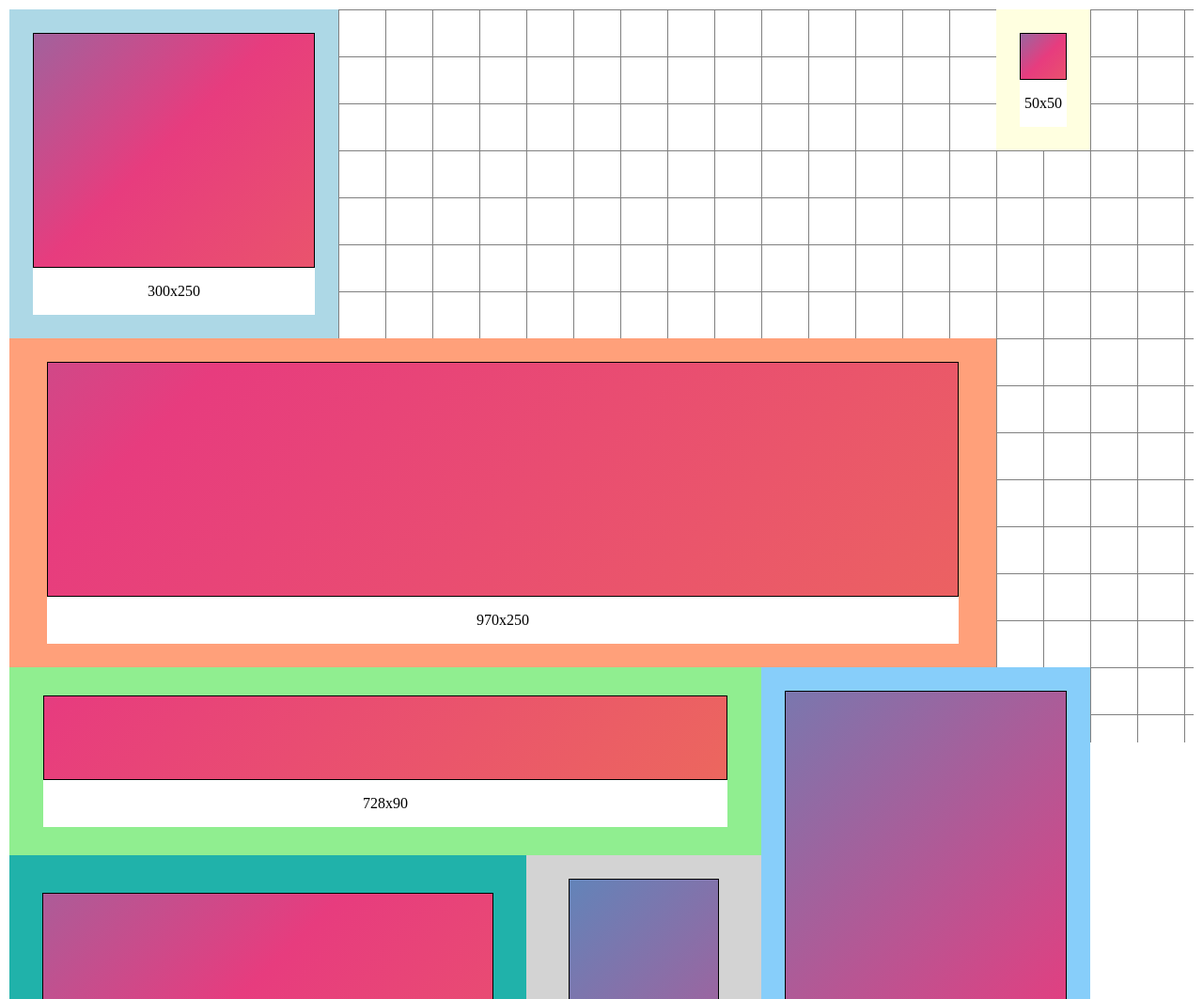
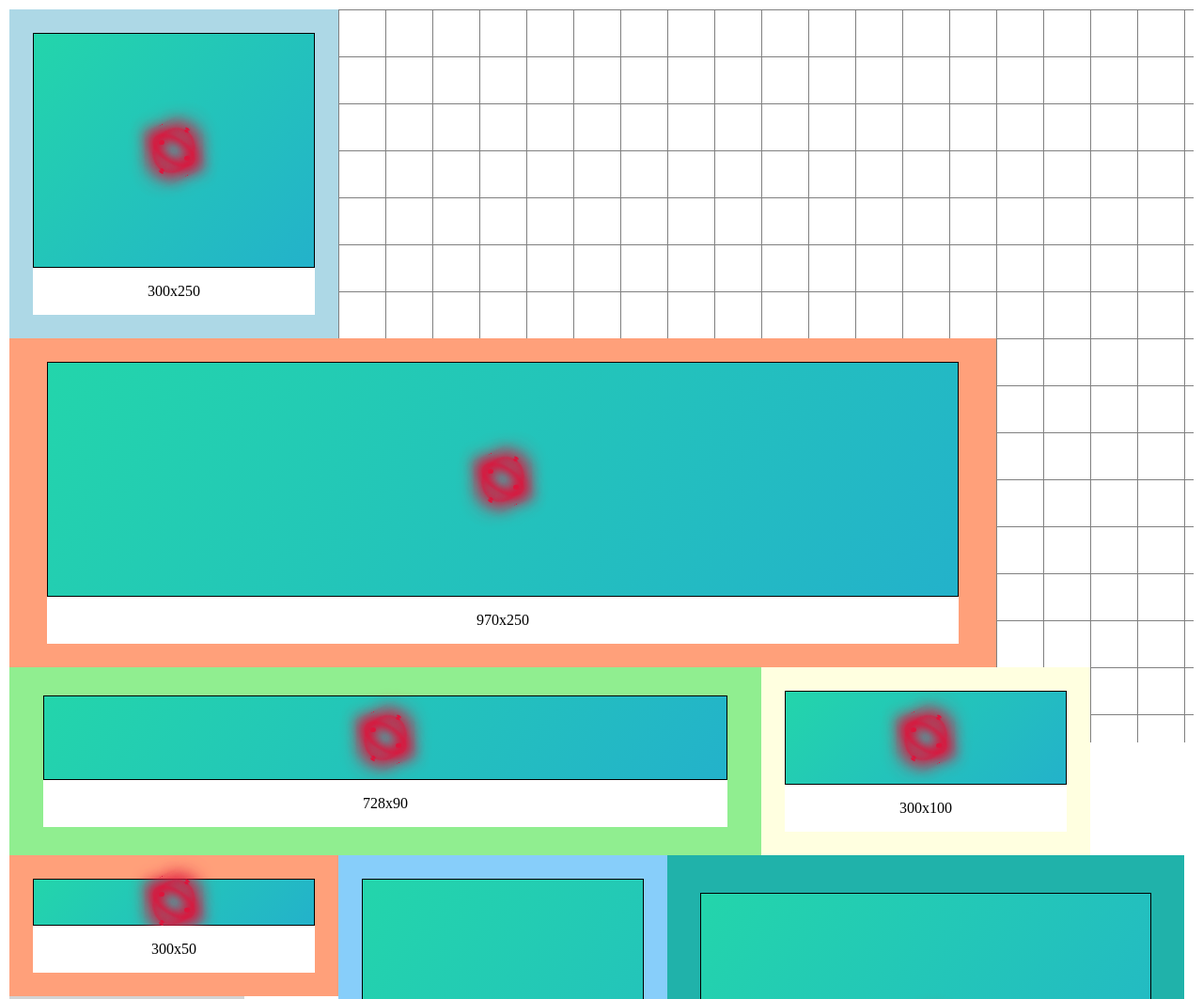
Before and after one commit to caos2k/banner-layout, a plain HTML site: page index.html in a window 1280 px wide. Shown: the top 1063 px of the page at 94% size. Drawn offline with Linux system fonts and the light colour scheme.

Commit message:
nice point

```diff
--- a/index.html
+++ b/index.html
@@ -38,7 +38,14 @@
             <div class="grid-item yellow">
                 <div class="wrapper">
                     <div class="banner"></div>
-                    <div class="infoBox">50x50</div>
+                    <div class="infoBox">300x100</div>
+                </div>
+            </div>
+
+            <div class="grid-item red">
+                <div class="wrapper">
+                    <div class="banner"></div>
+                    <div class="infoBox">300x50</div>
                 </div>
             </div>
 
--- a/main.js
+++ b/main.js
@@ -25,6 +25,8 @@ document.addEventListener("DOMContentLoaded", function(e){
 
 		bannerArray[i].querySelector(".banner").style.width = width + "px";
 		bannerArray[i].querySelector(".banner").style.height = height + "px";
+		bannerArray[i].querySelector(".banner").innerHTML =
+			'<div class="view"><div class="plane main"><div class="circle"></div><div class="circle"></div><div class="circle"></div><div class="circle"></div><div class="circle"></div><div class="circle"></div></div></div>';
 
 		bannerArray[i].querySelector(".wrapper").style.width = width + "px";
 		bannerArray[i].querySelector(".wrapper").style.height = height + 50 + "px";
--- a/style.css
+++ b/style.css
@@ -42,17 +42,113 @@ body {
     animation: gradientBG 15s ease infinite;
 }
 
-@keyframes gradientBG {
+
+
+.view {
+    position: absolute;
+    top: 0;
+    left: 0;
+    right: 0;
+    bottom: 0;
+    -webkit-perspective: 400;
+    perspective: 400;
+}
+
+.plane {
+    width: 50px;
+    height: 50px;
+    -webkit-transform-style: preserve-3d;
+    transform-style: preserve-3d;
+}
+.plane.main {
+    position: absolute;
+    top: 0;
+    left: 0;
+    right: 0;
+    bottom: 0;
+    margin: auto;
+    -webkit-transform: rotateX(60deg) rotateZ(-30deg);
+    transform: rotateX(60deg) rotateZ(-30deg);
+    -webkit-animation: rotate 20s infinite linear;
+    animation: rotate 20s infinite linear;
+}
+.plane.main .circle {
+    width: 50px;
+    height: 50px;
+    position: absolute;
+    -webkit-transform-style: preserve-3d;
+    transform-style: preserve-3d;
+    border-radius: 100%;
+    box-sizing: border-box;
+    box-shadow: 0 0 25px crimson, inset 0 0 25px crimson;
+}
+.plane.main .circle::before, .plane.main .circle::after {
+    content: "";
+    display: block;
+    position: absolute;
+    top: 0;
+    left: 0;
+    right: 0;
+    bottom: 0;
+    margin: auto;
+    width: 10%;
+    height: 10%;
+    border-radius: 100%;
+    background: crimson;
+    box-sizing: border-box;
+    box-shadow: 0 0 25px 2px crimson;
+}
+.plane.main .circle::before {
+    -webkit-transform: translateZ(-30px);
+    transform: translateZ(-30px);
+}
+.plane.main .circle::after {
+    -webkit-transform: translateZ(30px);
+    transform: translateZ(30px);
+}
+.plane.main .circle:nth-child(1) {
+    -webkit-transform: rotateZ(72deg) rotateX(63.435deg);
+    transform: rotateZ(72deg) rotateX(63.435deg);
+}
+.plane.main .circle:nth-child(2) {
+    -webkit-transform: rotateZ(144deg) rotateX(63.435deg);
+    transform: rotateZ(144deg) rotateX(63.435deg);
+}
+.plane.main .circle:nth-child(3) {
+    -webkit-transform: rotateZ(216deg) rotateX(63.435deg);
+    transform: rotateZ(216deg) rotateX(63.435deg);
+}
+.plane.main .circle:nth-child(4) {
+    -webkit-transform: rotateZ(288deg) rotateX(63.435deg);
+    transform: rotateZ(288deg) rotateX(63.435deg);
+}
+.plane.main .circle:nth-child(5) {
+    -webkit-transform: rotateZ(360deg) rotateX(63.435deg);
+    transform: rotateZ(360deg) rotateX(63.435deg);
+}
+
+@-webkit-keyframes rotate {
     0% {
-        background-position: 0% 50%;
-    }
-    50% {
-        background-position: 100% 50%;
+        -webkit-transform: rotateX(0) rotateY(0) rotateZ(0);
+        transform: rotateX(0) rotateY(0) rotateZ(0);
     }
     100% {
-        background-position: 0% 50%;
+        -webkit-transform: rotateX(360deg) rotateY(360deg) rotateZ(360deg);
+        transform: rotateX(360deg) rotateY(360deg) rotateZ(360deg);
     }
 }
+
+@keyframes rotate {
+    0% {
+        -webkit-transform: rotateX(0) rotateY(0) rotateZ(0);
+        transform: rotateX(0) rotateY(0) rotateZ(0);
+    }
+    100% {
+        -webkit-transform: rotateX(360deg) rotateY(360deg) rotateZ(360deg);
+        transform: rotateX(360deg) rotateY(360deg) rotateZ(360deg);
+    }
+}
+
 
 .infoBox{
     height: 50px;
```
